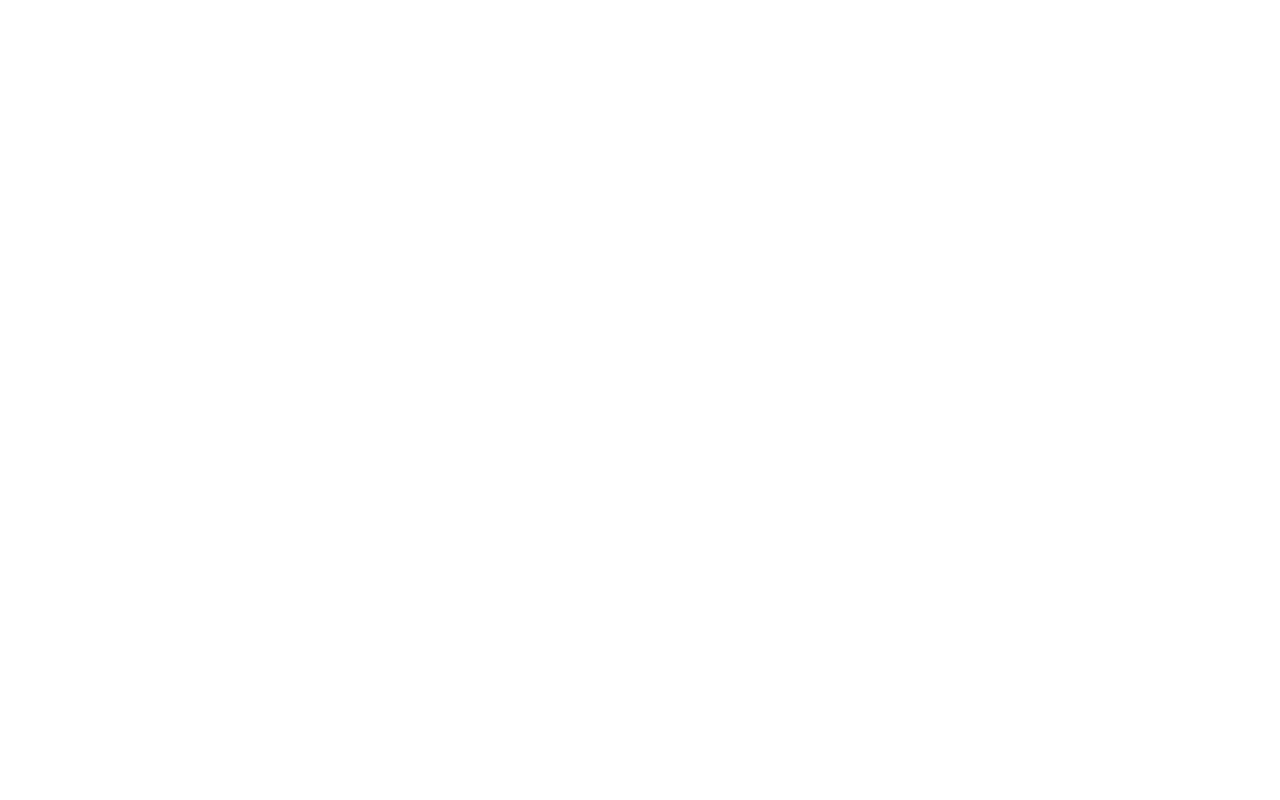
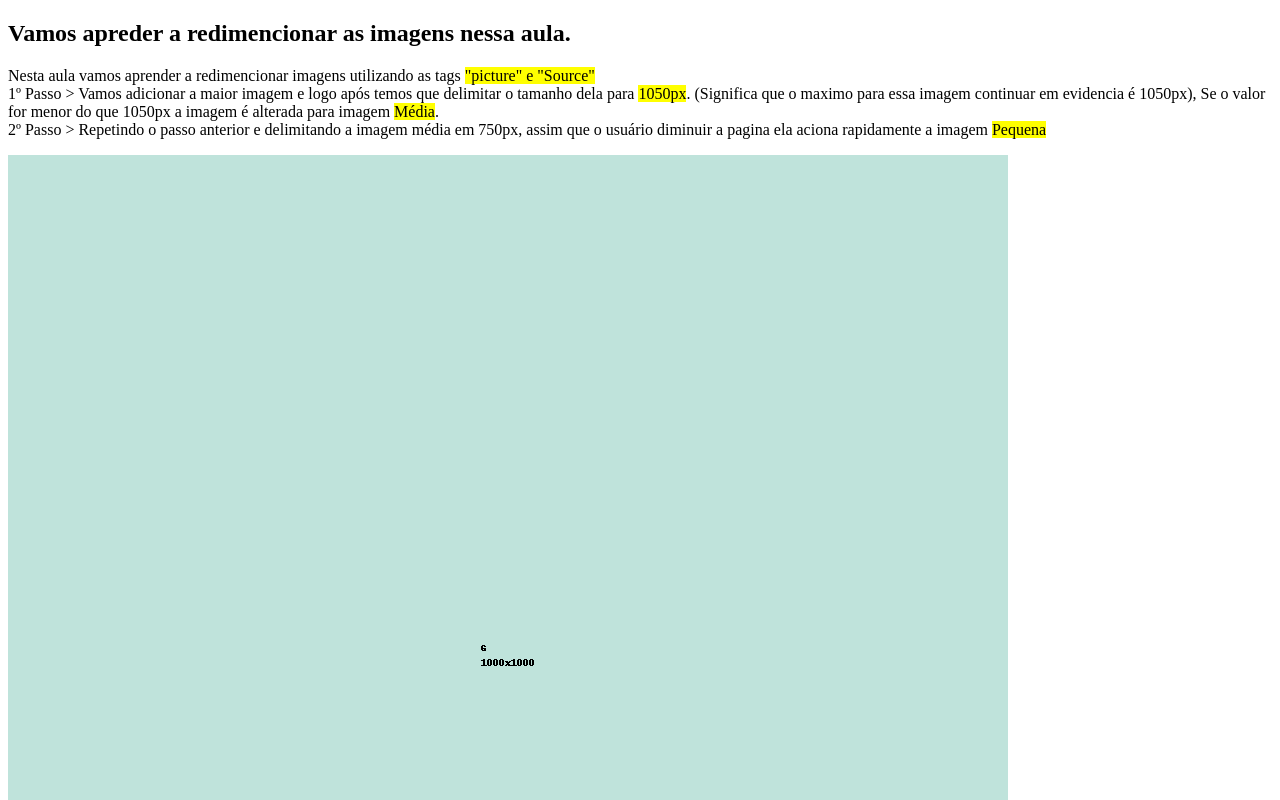
Before and after one commit to Dev-Livia/HTML_CSS_PRATICAS, a plain HTML site: page Ex04/index.html in a window 1280 px wide. Shown: the top 800 px of the page. Drawn offline with Linux system fonts and the light colour scheme.

Commit message:
Criando imagens Flexíveis

```diff
--- a/Ex04/index.html
+++ b/Ex04/index.html
@@ -6,6 +6,22 @@
     <title>Imagens Flexíveis</title>
 </head>
 <body>
+    <h2>Vamos apreder a redimencionar as imagens nessa aula.</h2>
 
+    <p>Nesta aula vamos aprender a redimencionar imagens utilizando as tags <mark>"picture" e "Source"</mark>
+        <br>
+        1º Passo > Vamos adicionar a maior imagem e logo após temos que delimitar o tamanho dela para <mark>1050px</mark>.
+        (Significa que o maximo para essa imagem continuar em evidencia é 1050px), Se o valor for menor do que 1050px a imagem é alterada para
+        imagem <mark>Média</mark>.
+        <br>
+        2º Passo > Repetindo o passo anterior e delimitando a imagem média em 750px, assim que o usuário diminuir a pagina ela aciona rapidamente
+        a imagem <mark>Pequena</mark>
+
+    </p>
+    <picture>
+        <source media="(max-width: 750px)" srcset="img/imagem_P.png" type = "image/png">
+        <source media="(max-width: 1050px)" srcset="img/imagem_M.png" type = "image/png">
+        <img src="img/imagem_G.png" alt="Teste">
+    </picture>
 </body>
 </html>
```
